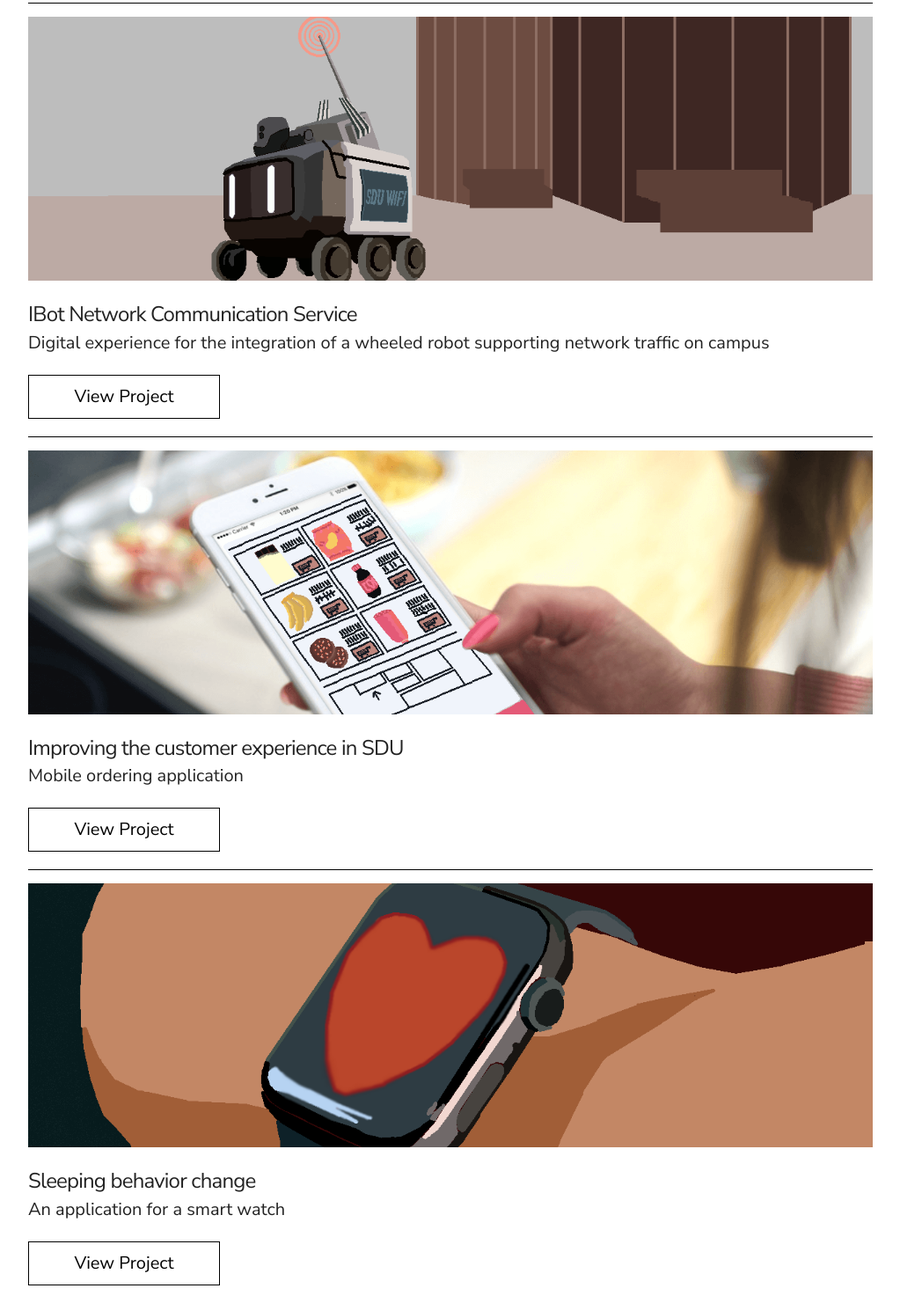
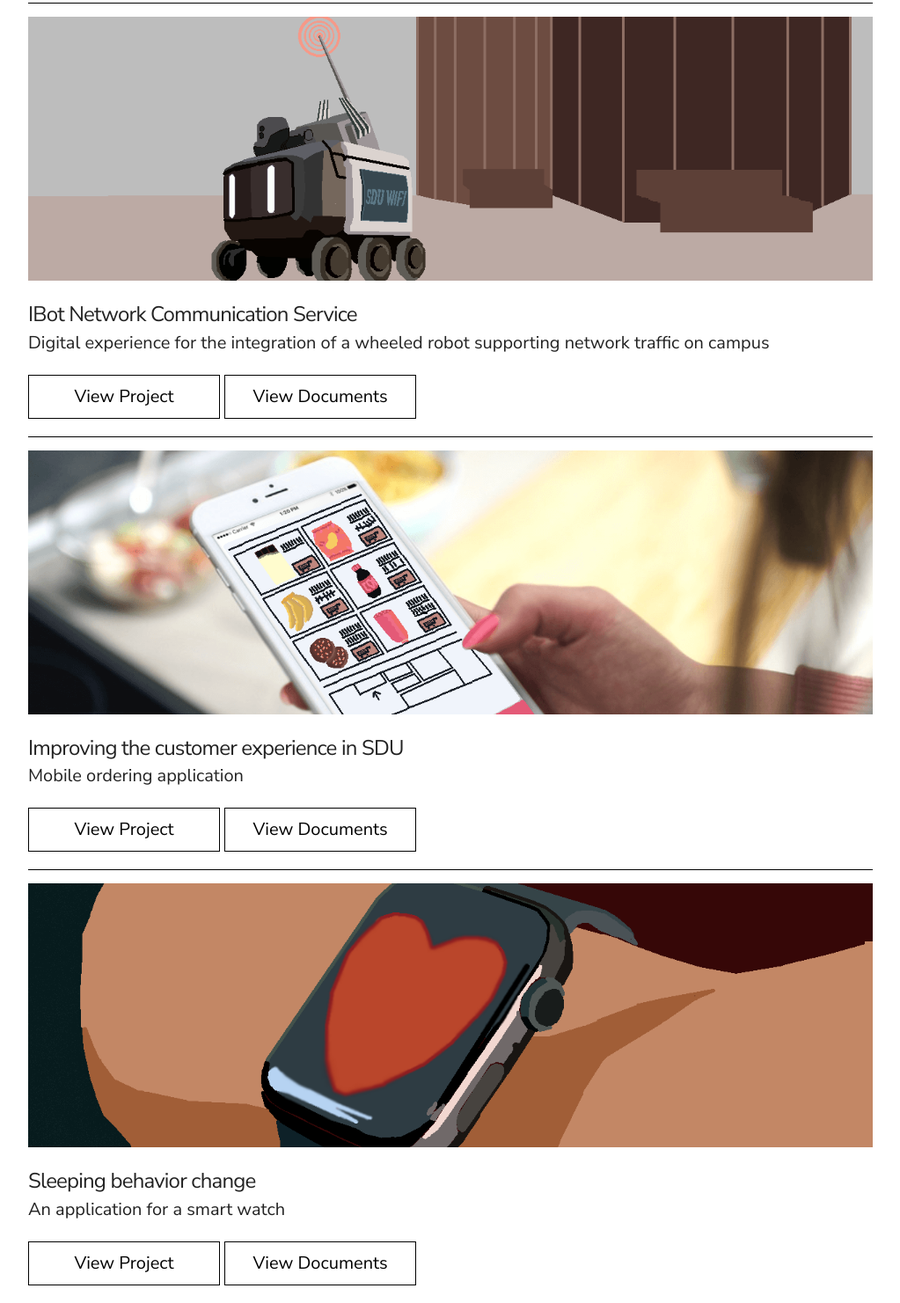
Before and after one commit to AdykGC/AdykGC.github.io, a plain HTML site: page index.html in a window 1280 px wide. Shown: the part 252-1733 px from the top of the page at 88% size, without its empty margins (128-1151 px from the left). Drawn offline with Linux system fonts and the light colour scheme.

Commit message:
Загружены файлы нового проекта

```diff
--- a/index.html
+++ b/index.html
@@ -82,8 +82,9 @@
                 <h4 class="project-title">IBot Network Communication Service</h4>
                 <p>Digital experience for the integration of a wheeled robot supporting network traffic on campus</p>
                 <a target="_blank" class="ghost-button-transition"
-                    href="images/aboutme/PRJ-1.pptx">View
-                    Project</a>
+                    href="images/aboutme/PRJ-1.pptx">View Project</a>
+                <a target="_blank" class="ghost-button-transition"
+                    href="Project_Documents/PRJ-01.pdf">View Documents</a>
             </div>
 
 
@@ -95,6 +96,8 @@
                 <p>Mobile ordering application</p>
                 <a class="ghost-button-transition"
                     href="https://www.canva.com/design/DAGXCbTYkgI/9VS6Wf1g0LNXsfF23XLtvg/edit">View Project</a>
+                <a target="_blank" class="ghost-button-transition"
+                    href="Project_Documents/PRJ-02.pdf">View Documents</a>
             </div>
 
 
@@ -106,6 +109,8 @@
                 <p>An application for a smart watch</p>
                 <a class="ghost-button-transition"
                     href="https://www.canva.com/design/DAGZENMI5XA/7pHe74GEaxY8xQ0AbdHhPA/edit">View Project</a>
+                <a target="_blank" class="ghost-button-transition"
+                    href="Project_Documents/PRJ-03.pdf">View Documents</a>
             </div>
         </div>
     </div>
```
Also changed, not shown: images/momu.png (deleted), 4 other files.
